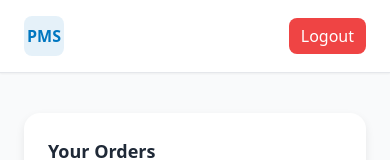
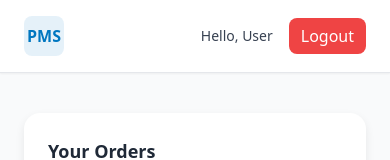
Before and after one commit to prose-medistores/prosemedistores-Ifeanyi, a React (Create React App) app: page /dashboard in a window 390 px wide. Shown: the top 160 px of the page. Built offline with nearby package versions, Linux system fonts and the light colour scheme.

Commit message:
user dashboard

```diff
--- a/src/pages/Dashboard.jsx
+++ b/src/pages/Dashboard.jsx
@@ -118,7 +118,7 @@ useEffect(() => {
         </div>
 
         <div className="flex items-center gap-4">
-          <span className="text-gray-700 text-sm hidden sm:block">
+          <span className="text-gray-700 text-sm">
             Hello, <span className="font-medium">{user?.name || "User"}</span>
           </span>
           <button
```
